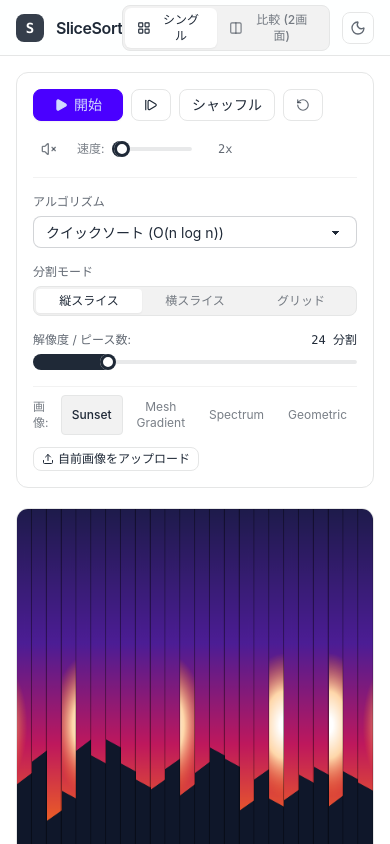
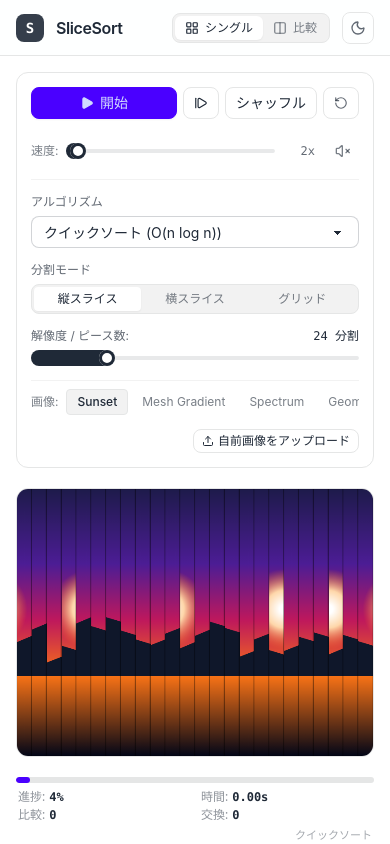
Before and after one commit to momijyu/mkAI_slice-sort, a React (Vite) app: page / in a window 390 px wide. Shown: the top 844 px of the page. Built offline with nearby package versions, Linux system fonts and the light colour scheme.

Commit message:
feat: complete responsive design for mobile and tablet devices

```diff
--- a/src/components/Controls.jsx
+++ b/src/components/Controls.jsx
@@ -54,17 +54,16 @@ export const Controls = ({
   };
 
   return (
-    <div className="border border-base-300 bg-base-100 rounded-xl p-4 flex flex-col gap-4 text-sm">
+    <div className="border border-base-300 bg-base-100 rounded-xl p-3.5 sm:p-4 flex flex-col gap-3.5 sm:gap-4 text-sm">
       {/* 1. プライマリ操作バー (再生・コマ送り・シャッフル・速度) */}
-      <div className="flex flex-wrap items-center justify-between gap-3 pb-3 border-b border-base-200">
-        <div className="flex items-center gap-2">
+      <div className="flex flex-col sm:flex-row items-stretch sm:items-center justify-between gap-3 pb-3 border-b border-base-200">
+        {/* ボタン列 */}
+        <div className="flex items-center gap-1.5 sm:gap-2">
           {/* 再生 / 一時停止 */}
           <button
             onClick={onTogglePlay}
-            className={`btn btn-sm font-medium gap-1.5 min-w-[90px] ${
-              isRunning
-                ? 'btn-neutral'
-                : 'btn-primary'
+            className={`btn btn-sm font-medium gap-1.5 flex-1 sm:flex-initial min-w-[85px] ${
+              isRunning ? 'btn-neutral' : 'btn-primary'
             }`}
           >
             {isRunning ? (
@@ -82,7 +81,7 @@ export const Controls = ({
           <button
             onClick={onStep}
             disabled={isRunning}
-            className="btn btn-sm btn-outline border-base-300 font-normal"
+            className="btn btn-sm btn-outline border-base-300 font-normal px-2.5 sm:px-3"
             title="1ステップ進める"
           >
             <StepForward className="w-3.5 h-3.5" />
@@ -93,7 +92,7 @@ export const Controls = ({
           <div className="dropdown dropdown-bottom">
             <button
               tabIndex={0}
-              className="btn btn-sm btn-outline border-base-300 font-normal"
+              className="btn btn-sm btn-outline border-base-300 font-normal px-2.5 sm:px-3"
             >
               シャッフル
             </button>
@@ -116,7 +115,7 @@ export const Controls = ({
           {/* リセット */}
           <button
             onClick={onReset}
-            className="btn btn-sm btn-ghost border border-base-300 text-base-content/70 hover:text-base-content"
+            className="btn btn-sm btn-ghost border border-base-300 text-base-content/70 hover:text-base-content px-2.5"
             title="現在のシャッフル状態にリセット"
           >
             <RotateCcw className="w-3.5 h-3.5" />
@@ -124,7 +123,22 @@ export const Controls = ({
         </div>
 
         {/* 速度スライダー & 音量 */}
-        <div className="flex items-center gap-3">
+        <div className="flex items-center justify-between sm:justify-end gap-3 pt-1 sm:pt-0">
+          <div className="flex items-center gap-2 flex-1 sm:flex-initial">
+            <span className="text-xs text-base-content/60">速度:</span>
+            <input
+              type="range"
+              min="1"
+              max="50"
+              value={speed}
+              onChange={(e) => onSpeedChange(Number(e.target.value))}
+              className="range range-xs flex-1 sm:w-28"
+            />
+            <span className="font-mono text-xs w-8 text-right text-base-content/70">
+              {speed}x
+            </span>
+          </div>
+
           <button
             onClick={onToggleMute}
             className="btn btn-ghost btn-sm btn-square text-base-content/60 hover:text-base-content"
@@ -132,26 +146,11 @@ export const Controls = ({
           >
             {isMuted ? <VolumeX className="w-4 h-4" /> : <Volume2 className="w-4 h-4" />}
           </button>
-
-          <div className="flex items-center gap-2">
-            <span className="text-xs text-base-content/60">速度:</span>
-            <input
-              type="range"
-              min="1"
-              max="50"
-              value={speed}
-              onChange={(e) => onSpeedChange(Number(e.target.value))}
-              className="range range-xs w-20 sm:w-28"
-            />
-            <span className="font-mono text-xs w-8 text-right text-base-content/70">
-              {speed}x
-            </span>
-          </div>
         </div>
       </div>
 
       {/* 2. アルゴリズム選択 & 分割設定 */}
-      <div className="grid grid-cols-1 md:grid-cols-2 lg:grid-cols-3 gap-4">
+      <div className="grid grid-cols-1 md:grid-cols-2 lg:grid-cols-3 gap-3.5 sm:gap-4">
         {/* アルゴリズム A */}
         <div className="flex flex-col gap-1.5">
           <label className="text-xs font-medium text-base-content/70">
@@ -214,7 +213,7 @@ export const Controls = ({
             )}
           </div>
         ) : (
-          /* 分割モード */
+          /* 分割モード (シングル時) */
           <div className="flex flex-col gap-1.5">
             <label className="text-xs font-medium text-base-content/70">分割モード</label>
             <div className="flex p-0.5 rounded-lg bg-base-200 border border-base-300 text-xs">
@@ -291,13 +290,13 @@ export const Controls = ({
 
       {/* レースモード時の分割モード（レースモードで3列目が必要な場合） */}
       {viewMode === 'race' && (
-        <div className="flex flex-col sm:flex-row items-start sm:items-center justify-between gap-3 pt-2 border-t border-base-200">
-          <div className="flex items-center gap-2">
-            <span className="text-xs text-base-content/70">分割モード:</span>
-            <div className="flex p-0.5 rounded-lg bg-base-200 border border-base-300 text-xs">
+        <div className="flex flex-col sm:flex-row items-start sm:items-center justify-between gap-2 pt-2 border-t border-base-200">
+          <div className="flex items-center gap-2 w-full sm:w-auto">
+            <span className="text-xs text-base-content/70 shrink-0">分割モード:</span>
+            <div className="flex p-0.5 rounded-lg bg-base-200 border border-base-300 text-xs flex-1 sm:flex-initial">
               <button
                 onClick={() => onSliceModeChange('vertical')}
-                className={`px-3 py-0.5 rounded font-medium ${
+                className={`flex-1 sm:flex-initial px-3 py-1 rounded font-medium ${
                   sliceMode === 'vertical' ? 'bg-base-100 text-base-content shadow-sm' : 'text-base-content/60'
                 }`}
               >
@@ -305,7 +304,7 @@ export const Controls = ({
               </button>
               <button
                 onClick={() => onSliceModeChange('horizontal')}
-                className={`px-3 py-0.5 rounded font-medium ${
+                className={`flex-1 sm:flex-initial px-3 py-1 rounded font-medium ${
                   sliceMode === 'horizontal' ? 'bg-base-100 text-base-content shadow-sm' : 'text-base-content/60'
                 }`}
               >
@@ -313,7 +312,7 @@ export const Controls = ({
               </button>
               <button
                 onClick={() => onSliceModeChange('grid')}
-                className={`px-3 py-0.5 rounded font-medium ${
+                className={`flex-1 sm:flex-initial px-3 py-1 rounded font-medium ${
                   sliceMode === 'grid' ? 'bg-base-100 text-base-content shadow-sm' : 'text-base-content/60'
                 }`}
               >
@@ -325,10 +324,10 @@ export const Controls = ({
       )}
 
       {/* 3. 画像選択 & アップロード */}
-      <div className="flex flex-wrap items-center justify-between gap-3 pt-2 border-t border-base-200 text-xs">
-        <div className="flex items-center gap-2">
-          <span className="text-base-content/60">画像:</span>
-          <div className="flex gap-1">
+      <div className="flex flex-col sm:flex-row sm:items-center justify-between gap-2.5 pt-2 border-t border-base-200 text-xs">
+        <div className="flex items-center gap-2 overflow-x-auto pb-1 sm:pb-0">
+          <span className="text-base-content/60 shrink-0">画像:</span>
+          <div className="flex gap-1 shrink-0">
             {PRESETS.map((p) => (
               <button
                 key={p.id}
@@ -345,7 +344,7 @@ export const Controls = ({
           </div>
         </div>
 
-        <div>
+        <div className="self-end sm:self-auto">
           <input
             ref={fileInputRef}
             type="file"
--- a/src/components/Header.jsx
+++ b/src/components/Header.jsx
@@ -25,7 +25,7 @@ export const Header = ({ isDark, onToggleTheme, viewMode, onViewModeChange }) =>
         <div className="flex p-0.5 rounded-lg bg-base-200 border border-base-300 text-xs">
           <button
             onClick={() => onViewModeChange('single')}
-            className={`px-3 py-1 rounded-md font-medium transition-colors flex items-center gap-1.5 ${
+            className={`px-2.5 sm:px-3 py-1 rounded-md font-medium transition-colors flex items-center gap-1.5 ${
               viewMode === 'single'
                 ? 'bg-base-100 text-base-content shadow-sm'
                 : 'text-base-content/60 hover:text-base-content'
@@ -36,14 +36,14 @@ export const Header = ({ isDark, onToggleTheme, viewMode, onViewModeChange }) =>
           </button>
           <button
             onClick={() => onViewModeChange('race')}
-            className={`px-3 py-1 rounded-md font-medium transition-colors flex items-center gap-1.5 ${
+            className={`px-2.5 sm:px-3 py-1 rounded-md font-medium transition-colors flex items-center gap-1.5 ${
               viewMode === 'race'
                 ? 'bg-base-100 text-base-content shadow-sm'
                 : 'text-base-content/60 hover:text-base-content'
             }`}
           >
             <Columns2 className="w-3.5 h-3.5" />
-            <span>比較 (2画面)</span>
+            <span>比較<span className="hidden sm:inline"> (2画面)</span></span>
           </button>
         </div>
 
--- a/src/components/RaceMode.jsx
+++ b/src/components/RaceMode.jsx
@@ -43,8 +43,8 @@ export const RaceMode = ({
     <div className="flex flex-col gap-4 w-full">
       {/* 勝敗インジケーター（完了時のみ控えめに表示） */}
       {winner && (
-        <div className="flex items-center justify-between text-xs py-2 px-3 rounded-lg bg-base-200 border border-base-300">
-          <div className="flex items-center gap-2">
+        <div className="flex flex-col sm:flex-row sm:items-center justify-between gap-1 text-xs py-2 px-3 rounded-lg bg-base-200 border border-base-300">
+          <div className="flex items-center gap-1.5 flex-wrap">
             <span className="font-medium text-base-content">
               先着完了: {winner === 'A' ? algorithmA.nameJa : algorithmB.nameJa}
             </span>
--- a/src/components/SortCanvas.jsx
+++ b/src/components/SortCanvas.jsx
@@ -226,39 +226,39 @@ export const SortCanvas = ({
     let img = null;
     let scanLineY = 0; // 完了時スキャンアニメーション用
 
+    const updateCanvasSize = (p) => {
+      if (!containerRef.current || !p) return;
+      const w = containerRef.current.clientWidth || 360;
+      if (img && img.width && img.height) {
+        const aspectH = Math.round(w * (img.height / img.width));
+        const isMobile = window.innerWidth < 640;
+        const maxH = isMobile ? Math.min(320, canvasHeight) : canvasHeight;
+        const finalH = Math.min(maxH, aspectH);
+        p.resizeCanvas(w, finalH);
+      } else {
+        p.resizeCanvas(w, Math.min(window.innerWidth < 640 ? 260 : canvasHeight, canvasHeight));
+      }
+    };
+
     const sketch = (p) => {
       p.preload = () => {
         if (imageUrlRef.current) {
           img = p.loadImage(imageUrlRef.current, () => {
-            if (img && img.width && img.height && containerRef.current) {
-              const w = Math.max(300, containerRef.current.clientWidth || 600);
-              const aspectHeight = Math.round(w * (img.height / img.width));
-              const finalHeight = Math.min(canvasHeight, Math.max(260, aspectHeight));
-              p.resizeCanvas(w, finalHeight);
-            }
+            updateCanvasSize(p);
           });
         }
       };
 
       p.setup = () => {
-        const containerWidth = Math.max(300, containerRef.current.clientWidth || 600);
-        const renderer = p.createCanvas(containerWidth, canvasHeight);
+        const w = containerRef.current.clientWidth || 360;
+        const renderer = p.createCanvas(w, Math.min(window.innerWidth < 640 ? 260 : canvasHeight, canvasHeight));
         renderer.parent(containerRef.current);
         p.pixelDensity(window.devicePixelRatio || 1);
         p.frameRate(60);
       };
 
       p.windowResized = () => {
-        if (containerRef.current) {
-          const w = Math.max(300, containerRef.current.clientWidth || 600);
-          if (img && img.width && img.height) {
-            const aspectHeight = Math.round(w * (img.height / img.width));
-            const finalHeight = Math.min(canvasHeight, Math.max(260, aspectHeight));
-            p.resizeCanvas(w, finalHeight);
-          } else {
-            p.resizeCanvas(w, canvasHeight);
-          }
-        }
+        updateCanvasSize(p);
       };
 
       p.draw = () => {
@@ -372,7 +372,18 @@ export const SortCanvas = ({
     const instance = new p5(sketch, containerRef.current);
     p5InstanceRef.current = instance;
 
+    let resizeObserver = null;
+    if (typeof ResizeObserver !== 'undefined' && containerRef.current) {
+      resizeObserver = new ResizeObserver(() => {
+        updateCanvasSize(instance);
+      });
+      resizeObserver.observe(containerRef.current);
+    }
+
     return () => {
+      if (resizeObserver) {
+        resizeObserver.disconnect();
+      }
       instance.remove();
       p5InstanceRef.current = null;
     };
--- a/src/components/StatsView.jsx
+++ b/src/components/StatsView.jsx
@@ -1,7 +1,7 @@
 import React from 'react';
 
 /**
- * ミニマルなリアルタイム統計インジケーター
+ * モバイル・PC両対応のリアルタイム統計インジケーター
  */
 export const StatsView = ({ stats, algorithmName, isDone }) => {
   const { comparisons = 0, swaps = 0, elapsedMs = 0, progress = 0 } = stats || {};
@@ -17,7 +17,7 @@ export const StatsView = ({ stats, algorithmName, isDone }) => {
   };
 
   return (
-    <div className="flex flex-col gap-2 w-full pt-1">
+    <div className="flex flex-col gap-1.5 w-full pt-1">
       {/* 進捗プログレスバー */}
       <div className="w-full bg-base-300 h-1.5 rounded-full overflow-hidden">
         <div
@@ -28,12 +28,16 @@ export const StatsView = ({ stats, algorithmName, isDone }) => {
         />
       </div>
 
-      {/* 統計インライン指標 */}
-      <div className="flex flex-wrap items-center justify-between text-xs text-base-content/70 px-0.5 font-mono">
-        <div className="flex items-center gap-4">
+      {/* 統計指標 (スマホでは2列グリッド、PCでは横1行) */}
+      <div className="flex flex-wrap items-center justify-between gap-x-4 gap-y-1 text-xs text-base-content/70 px-0.5 font-mono">
+        <div className="grid grid-cols-2 sm:flex sm:items-center gap-x-3 sm:gap-x-4 gap-y-0.5 w-full sm:w-auto">
           <div>
             <span className="text-base-content/50 font-sans mr-1">進捗:</span>
             <span className="font-semibold text-base-content">{progress}%</span>
+          </div>
+          <div>
+            <span className="text-base-content/50 font-sans mr-1">時間:</span>
+            <span className="font-semibold text-base-content">{formatTime(elapsedMs)}</span>
           </div>
           <div>
             <span className="text-base-content/50 font-sans mr-1">比較:</span>
@@ -43,18 +47,14 @@ export const StatsView = ({ stats, algorithmName, isDone }) => {
             <span className="text-base-content/50 font-sans mr-1">交換:</span>
             <span className="font-semibold text-base-content">{swaps.toLocaleString()}</span>
           </div>
-          <div>
-            <span className="text-base-content/50 font-sans mr-1">時間:</span>
-            <span className="font-semibold text-base-content">{formatTime(elapsedMs)}</span>
-          </div>
         </div>
 
-        <div>
+        <div className="w-full sm:w-auto text-right sm:text-left text-[11px] sm:text-xs">
           {isDone ? (
-            <span className="text-emerald-500 font-sans font-medium">完了</span>
+            <span className="text-emerald-500 font-sans font-medium">復元完了</span>
           ) : (
             <span className="text-base-content/40 font-sans">
-              {algorithmName ? `${algorithmName}` : '待機中'}
+              {algorithmName || '待機中'}
             </span>
           )}
         </div>
```
